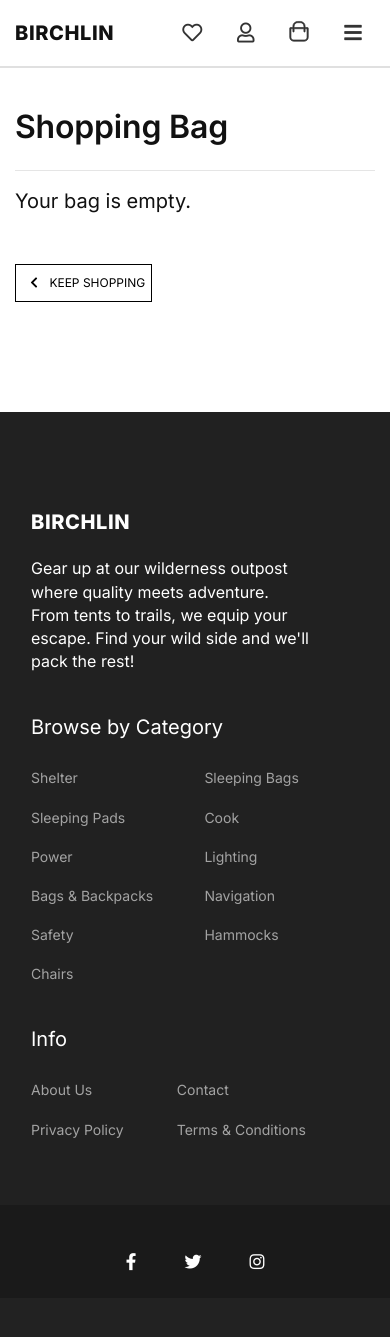
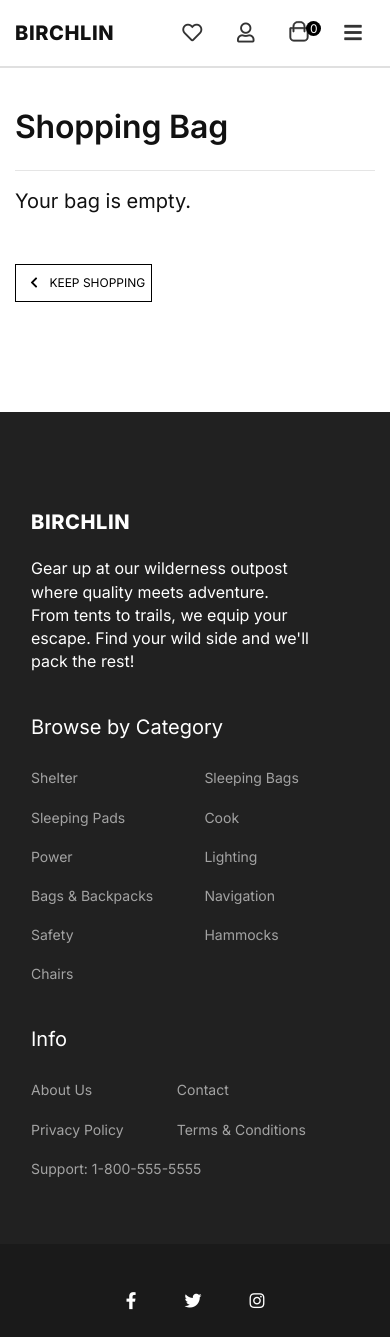
Before and after one commit to jtraveler/project-5-enhanced, a Django app: page /bag/ in a window 390 px wide. Before the commit the page ends 1271 px from the top, so only its background shows below. Run offline with Django 4.2, Linux system fonts and the light colour scheme; some libraries are stand-ins or nearby versions.

Commit message:
feat: Added cart items indicator for mobile overlaid on the bag icon. Added customer support hotline to the footer

```diff
--- a/static/base.css
+++ b/static/base.css
@@ -1116,6 +1116,27 @@ footer .social-media-links a {
       padding-top: 40px;
   }
 
+  .bag_icon {
+
+    position: relative;
+  }
+
+  .bag-order-count {
+    display: block;
+    position: absolute;
+    background: black;
+    color: white !important;
+    padding: 5px;
+    border-radius: 100px;
+    width: 15px;
+    height: 15px;
+    top: 9px;
+    right: 0;
+    display: flex !important;
+    justify-content: center;
+    align-items: center;
+  }
+
   body {
       height: calc(100vh - 116px);
   }
--- a/templates/base.html
+++ b/templates/base.html
@@ -87,7 +87,7 @@
           <svg xmlns="http://www.w3.org/2000/svg" version="1.1" viewBox="-5.0 -10.0 110.0 135.0">
             <path d="m44.012 5.5547c-11.887 0-21.555 9.6641-21.555 21.555l0.003907 5.6797h-11.422c-0.73828-0.003906-1.4492 0.28906-1.9727 0.8125-0.52344 0.52344-0.81641 1.2344-0.81641 1.9766v41.297c0 9.6719 7.9023 17.57 17.57 17.57h48.348c9.6719 0 17.578-7.8984 17.578-17.57l0.003906-41.297c0-0.73828-0.28906-1.4453-0.80859-1.9688-0.51953-0.52344-1.2266-0.82031-1.9648-0.82031h-11.441v-5.6797c0-11.891-9.6406-21.555-21.527-21.555zm0 5.5586h11.996c8.9062 0 15.992 7.0859 15.992 15.992v5.6836h-43.98v-5.6797c0-8.9102 7.0898-15.992 15.992-15.992zm-30.199 27.23h8.6484v12.281c0 0.73828 0.29687 1.4453 0.82031 1.9609 0.52344 0.51953 1.2305 0.80859 1.9688 0.80859 1.5273-0.003906 2.7656-1.2383 2.7695-2.7695v-12.281h43.98v12.281c0.007812 1.5273 1.2422 2.7617 2.7695 2.7695 1.5234-0.007812 2.7578-1.2422 2.7656-2.7695v-12.281h8.6523v38.527c0 6.6719-5.3477 12.012-12.016 12.012h-48.348c-6.668 0-12.012-5.3398-12.012-12.012z"/>
            </svg>
-          <span>{% if product_count %}{{ product_count }}{% else %}0{% endif %}</span>
+          <span class="bag-order-count">{% if product_count %}{{ product_count }}{% else %}0{% endif %}</span>
         </a>
         <button class="header-util__item d-lg-none navbar-toggler border-0" type="button" data-toggle="collapse" data-target="#mainnav-items"
                 aria-controls="mainnav-items" aria-expanded="false" aria-label="Toggle navigation menu">
--- a/templates/includes/footer.html
+++ b/templates/includes/footer.html
@@ -89,6 +89,9 @@
                   <a href="{% url 'terms' %}" aria-label="Terms & Conditions">Terms & Conditions</a>
                 </p>
             </div>
+            <div><p>
+              <a href="tel:+18005555555" aria-label="Customer Support Hotline">Support: 1-800-555-5555</a>
+            </p></div>
 
           </div>
 
```
